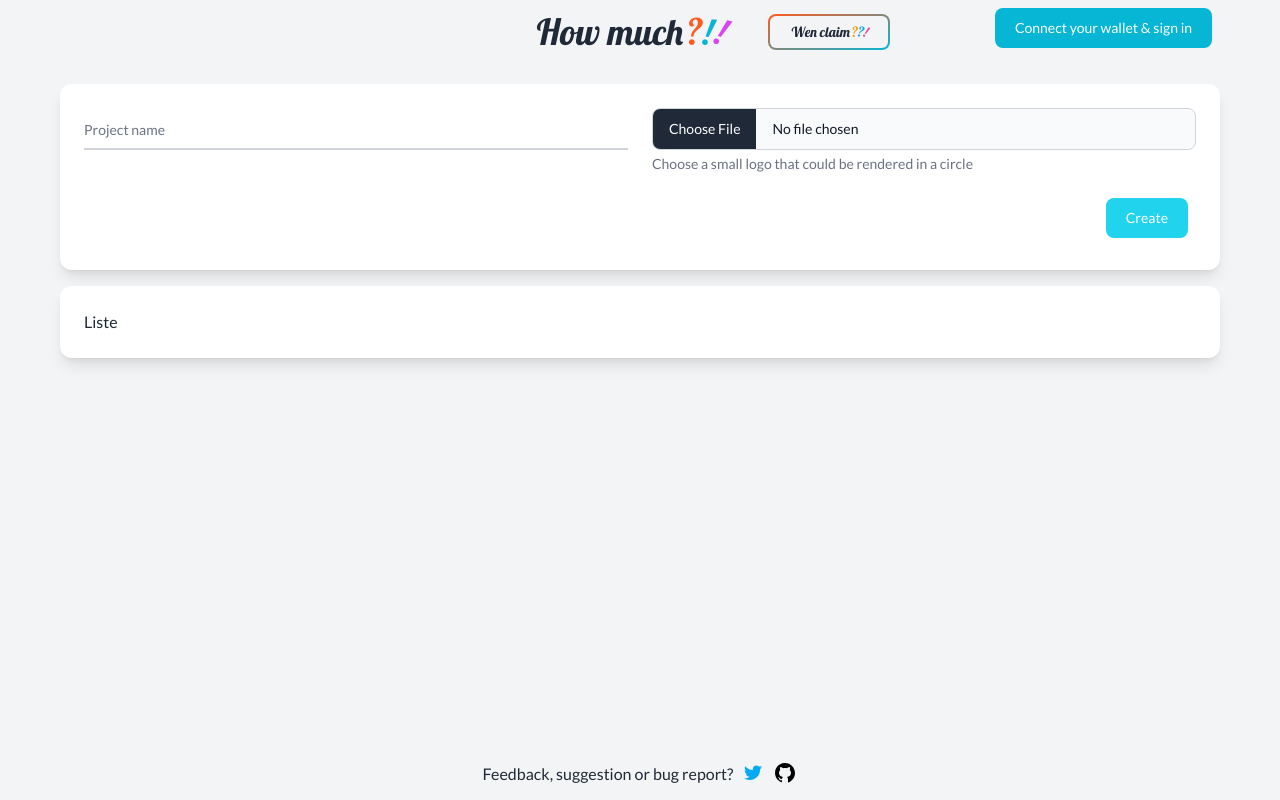
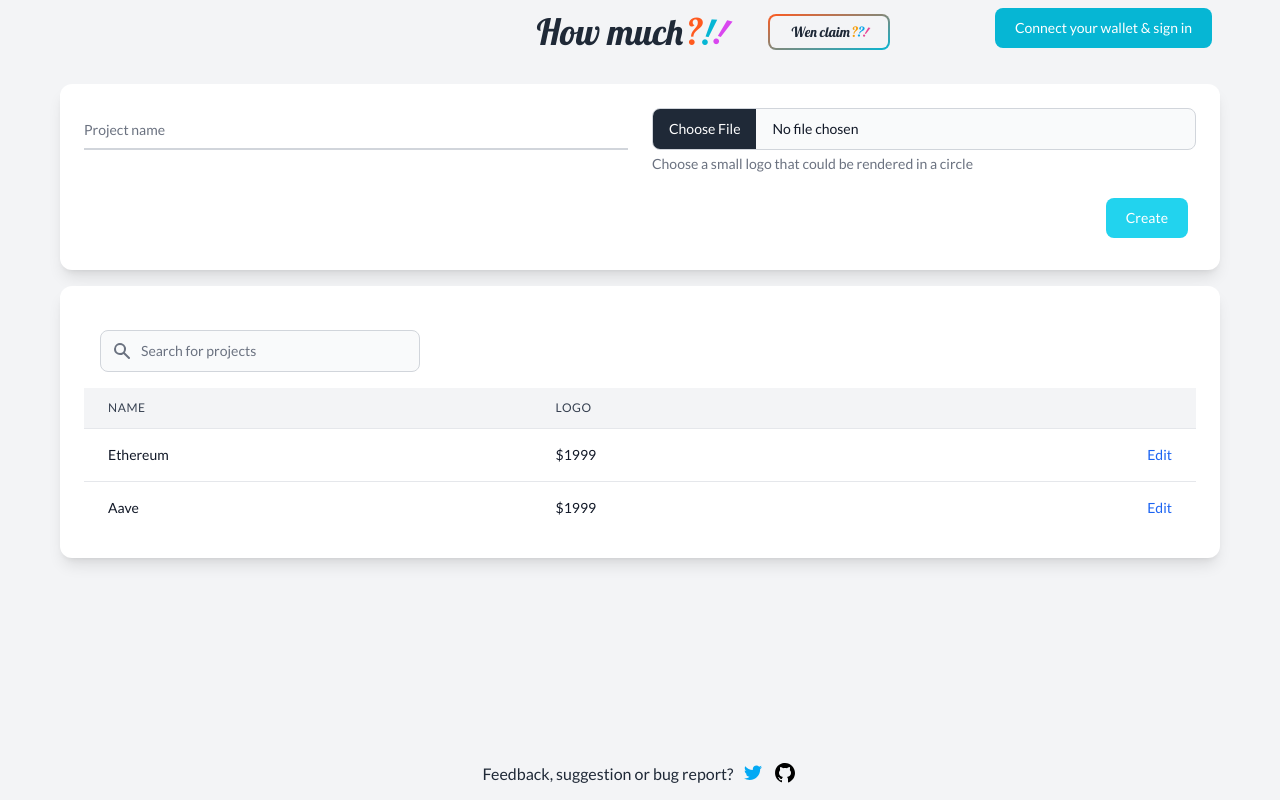
Before and after one commit to ootsun/how-much, a Next.js app: page /projects in a window 1280 px wide. Built offline with nearby package versions, Linux system fonts and the light colour scheme.

Commit message:
Page /projects

```diff
--- a/components/header/header.js
+++ b/components/header/header.js
@@ -34,10 +34,14 @@ export default function Header() {
         }
       </div>
       <h1 className="text-center text-4xl font-cursive flex-2 flex items-center mx-10">
-        <span className="m-1">How much</span>
-        <span className="text-orange-500">?</span>
-        <span className="text-cyan-500 rotate-[11deg] inline-block mr-0.5">!</span>
-        <span className="text-fuchsia-500 rotate-[22deg] inline-block m-0.5">!</span>
+        <Link href="/">
+          <a>
+            <span className="m-1">How much</span>
+            <span className="text-orange-500">?</span>
+            <span className="text-cyan-500 rotate-[11deg] inline-block mr-0.5">!</span>
+            <span className="text-fuchsia-500 rotate-[22deg] inline-block m-0.5">!</span>
+          </a>
+        </Link>
       </h1>
       <div className="flex-1 flex justify-between items-center mr-5">
         <span className="hidden md:inline-flex ">
--- /dev/null
+++ b/components/loading-circle.js
@@ -0,0 +1,14 @@
+export function LoadingCircle() {
+
+  return (
+    <svg role="status" className="inline mr-3 w-4 h-4 text-white animate-spin" viewBox="0 0 100 101" fill="none"
+         xmlns="http://www.w3.org/2000/svg">
+      <path
+        d="M100 50.5908C100 78.2051 77.6142 100.591 50 100.591C22.3858 100.591 0 78.2051 0 50.5908C0 22.9766 22.3858 0.59082 50 0.59082C77.6142 0.59082 100 22.9766 100 50.5908ZM9.08144 50.5908C9.08144 73.1895 27.4013 91.5094 50 91.5094C72.5987 91.5094 90.9186 73.1895 90.9186 50.5908C90.9186 27.9921 72.5987 9.67226 50 9.67226C27.4013 9.67226 9.08144 27.9921 9.08144 50.5908Z"
+        fill="#E5E7EB"/>
+      <path
+        d="M93.9676 39.0409C96.393 38.4038 97.8624 35.9116 97.0079 33.5539C95.2932 28.8227 92.871 24.3692 89.8167 20.348C85.8452 15.1192 80.8826 10.7238 75.2124 7.41289C69.5422 4.10194 63.2754 1.94025 56.7698 1.05124C51.7666 0.367541 46.6976 0.446843 41.7345 1.27873C39.2613 1.69328 37.813 4.19778 38.4501 6.62326C39.0873 9.04874 41.5694 10.4717 44.0505 10.1071C47.8511 9.54855 51.7191 9.52689 55.5402 10.0491C60.8642 10.7766 65.9928 12.5457 70.6331 15.2552C75.2735 17.9648 79.3347 21.5619 82.5849 25.841C84.9175 28.9121 86.7997 32.2913 88.1811 35.8758C89.083 38.2158 91.5421 39.6781 93.9676 39.0409Z"
+        fill="currentColor"/>
+    </svg>
+  );
+}
--- a/components/projects/project-form.js
+++ b/components/projects/project-form.js
@@ -1,14 +1,36 @@
 import {useForm} from 'react-hook-form';
+import {create, getUploadSignature, uploadFormData} from '../../lib/client/projectHandler.js';
+import {LoadingCircle} from '../loading-circle.js';
+import {capitalizeFirstLetter} from '../../lib/utils/stringUtils.js';
 
 export function ProjectForm() {
 
-  const {register, handleSubmit, formState} = useForm({
+  const {register, handleSubmit, formState, reset} = useForm({
     mode: 'onTouched'
   });
   let {isSubmitting, errors, isValid} = formState;
 
-  async function onSubmit(formData) {
+  async function onSubmit(form) {
+    const originalFileName = form.logo[0].name;
+    const tokens = originalFileName.split('.');
+    const extension = tokens[tokens.length - 1];
+    const fileName = form.name + '.' + extension;
+    const uploadSignature = await getUploadSignature(fileName);
+    const name = capitalizeFirstLetter(form.name);
 
+    const formData = new FormData();
+    formData.append('file', form.logo[0]);
+    formData.append('api_key', uploadSignature.apiKey);
+    formData.append('timestamp', uploadSignature.timestamp);
+    formData.append('signature', uploadSignature.signature);
+    formData.append('folder', 'projectsLogo');
+    formData.append('public_id', fileName);
+
+    const upload = await uploadFormData(formData, uploadSignature.cloudName);
+    const res = await create(name, upload.secure_url);
+    if (res) {
+      reset();
+    }
   }
 
   return (
@@ -37,20 +59,10 @@ export function ProjectForm() {
         <button type="submit"
                 className="button"
                 disabled={isSubmitting || !isValid}>
-          {isSubmitting &&
-            <svg role="status" className="inline mr-3 w-4 h-4 text-white animate-spin" viewBox="0 0 100 101" fill="none"
-                 xmlns="http://www.w3.org/2000/svg">
-              <path
-                d="M100 50.5908C100 78.2051 77.6142 100.591 50 100.591C22.3858 100.591 0 78.2051 0 50.5908C0 22.9766 22.3858 0.59082 50 0.59082C77.6142 0.59082 100 22.9766 100 50.5908ZM9.08144 50.5908C9.08144 73.1895 27.4013 91.5094 50 91.5094C72.5987 91.5094 90.9186 73.1895 90.9186 50.5908C90.9186 27.9921 72.5987 9.67226 50 9.67226C27.4013 9.67226 9.08144 27.9921 9.08144 50.5908Z"
-                fill="#E5E7EB"/>
-              <path
-                d="M93.9676 39.0409C96.393 38.4038 97.8624 35.9116 97.0079 33.5539C95.2932 28.8227 92.871 24.3692 89.8167 20.348C85.8452 15.1192 80.8826 10.7238 75.2124 7.41289C69.5422 4.10194 63.2754 1.94025 56.7698 1.05124C51.7666 0.367541 46.6976 0.446843 41.7345 1.27873C39.2613 1.69328 37.813 4.19778 38.4501 6.62326C39.0873 9.04874 41.5694 10.4717 44.0505 10.1071C47.8511 9.54855 51.7191 9.52689 55.5402 10.0491C60.8642 10.7766 65.9928 12.5457 70.6331 15.2552C75.2735 17.9648 79.3347 21.5619 82.5849 25.841C84.9175 28.9121 86.7997 32.2913 88.1811 35.8758C89.083 38.2158 91.5421 39.6781 93.9676 39.0409Z"
-                fill="currentColor"/>
-            </svg>}
+          {isSubmitting && <LoadingCircle/>}
           Create
         </button>
       </div>
     </form>
-
   );
 }
--- /dev/null
+++ b/components/projects/project-list.js
@@ -0,0 +1,66 @@
+export function ProjectList() {
+
+  return (
+    <div className="flex flex-col">
+      <div className="overflow-x-auto">
+        <div className="inline-block min-w-full align-middle dark:bg-gray-800">
+          <div className="p-4">
+            <label htmlFor="table-search" className="sr-only">Search</label>
+            <div className="relative mt-1">
+              <div className="flex absolute inset-y-0 left-0 items-center pl-3 pointer-events-none">
+                <svg className="w-5 h-5 text-gray-500 dark:text-gray-400" fill="currentColor" viewBox="0 0 20 20"
+                     xmlns="http://www.w3.org/2000/svg">
+                  <path fill-rule="evenodd"
+                        d="M8 4a4 4 0 100 8 4 4 0 000-8zM2 8a6 6 0 1110.89 3.476l4.817 4.817a1 1 0 01-1.414 1.414l-4.816-4.816A6 6 0 012 8z"
+                        clip-rule="evenodd"></path>
+                </svg>
+              </div>
+              <input type="text" id="table-search"
+                     className="bg-gray-50 border border-gray-300 text-gray-900 text-sm rounded-lg focus:ring-blue-500 focus:border-blue-500 block w-80 pl-10 p-2.5  dark:bg-gray-700 dark:border-gray-600 dark:placeholder-gray-400 dark:text-white dark:focus:ring-blue-500 dark:focus:border-blue-500"
+                     placeholder="Search for projects"/>
+            </div>
+          </div>
+          <div className="overflow-hidden">
+            <table className="min-w-full divide-y divide-gray-200 table-fixed dark:divide-gray-700">
+              <thead className="bg-gray-100 dark:bg-gray-700">
+              <tr>
+                <th scope="col"
+                    className="py-3 px-6 text-xs font-medium tracking-wider text-left text-gray-700 uppercase dark:text-gray-400">
+                  Name
+                </th>
+                <th scope="col"
+                    className="py-3 px-6 text-xs font-medium tracking-wider text-left text-gray-700 uppercase dark:text-gray-400">
+                  Logo
+                </th>
+                <th scope="col" className="relative py-3 px-6">
+                  <span className="sr-only">Edit</span>
+                </th>
+              </tr>
+              </thead>
+              <tbody className="bg-white divide-y divide-gray-200 dark:bg-gray-800 dark:divide-gray-700">
+                <tr className="hover:bg-gray-100 dark:hover:bg-gray-700">
+                  <td className="py-4 px-6 text-sm font-medium text-gray-900 whitespace-nowrap dark:text-white">
+                    Ethereum
+                  </td>
+                  <td className="py-4 px-6 text-sm font-medium text-gray-900 whitespace-nowrap dark:text-white">$1999</td>
+                  <td className="py-4 px-6 text-sm font-medium text-right whitespace-nowrap">
+                    <a href="#" className="text-blue-600 dark:text-blue-500 hover:underline">Edit</a>
+                  </td>
+                </tr>
+                <tr className="hover:bg-gray-100 dark:hover:bg-gray-700">
+                  <td className="py-4 px-6 text-sm font-medium text-gray-900 whitespace-nowrap dark:text-white">
+                    Aave
+                  </td>
+                  <td className="py-4 px-6 text-sm font-medium text-gray-900 whitespace-nowrap dark:text-white">$1999</td>
+                  <td className="py-4 px-6 text-sm font-medium text-right whitespace-nowrap">
+                    <a href="#" className="text-blue-600 dark:text-blue-500 hover:underline">Edit</a>
+                  </td>
+                </tr>
+              </tbody>
+            </table>
+          </div>
+        </div>
+      </div>
+    </div>
+  );
+}
--- /dev/null
+++ b/lib/client/projectHandler.js
@@ -0,0 +1,49 @@
+import {getJSONAuthHeader} from './authHandler.js';
+
+export const findAll = async () => {
+  const res = await fetch('/api/projects');
+  if (res.ok) {
+    return res.json();
+  }
+  return false;
+}
+
+export const getUploadSignature = async (fileName) => {
+  const res = await fetch('/api/upload-signatures', {
+    headers: getJSONAuthHeader(),
+    method: 'POST',
+    body: JSON.stringify({fileName})
+  });
+  if (res.ok) {
+    return res.json();
+  }
+  return false;
+}
+
+export const uploadFormData = async (formData, cloudName) => {
+  const url = process.env.NEXT_PUBLIC_CLOUDINARY_UPLOAD_URL.replace("CLOUD_NAME", cloudName);
+  const res = await fetch(url, {
+    method: 'POST',
+    body: formData
+  });
+  if (res.ok) {
+    return res.json();
+  }
+  return false;
+}
+
+export const create = async (name, logoUrl) => {
+  const res = await fetch('/api/projects', {
+    method: "POST",
+    headers: getJSONAuthHeader(),
+    body: JSON.stringify({
+      name,
+      logoUrl
+    }),
+  });
+  if (res.ok) {
+    return true;
+  }
+  console.log(res)
+  return false;
+}
--- /dev/null
+++ b/lib/utils/stringUtils.js
@@ -0,0 +1,3 @@
+export function capitalizeFirstLetter(string) {
+  return string.charAt(0).toUpperCase() + string.slice(1);
+}
--- a/models/Project.js
+++ b/models/Project.js
@@ -1,5 +1,5 @@
 import mongoose, {Schema} from 'mongoose'
-import User from './User.js';
+import uniqueValidator from 'mongoose-unique-validator';
 
 const ProjectSchema = new mongoose.Schema({
   id: {
@@ -16,12 +16,15 @@ const ProjectSchema = new mongoose.Schema({
   },
   name: {
     type: String,
-    required: true
+    required: true,
+    unique: true
   },
-  logo: {
-    data: Buffer,
-    contentType: String
+  logoUrl: {
+    type: String,
+    required: true,
   }
 });
 
+ProjectSchema.plugin(uniqueValidator);
+
 export default mongoose.models.Project || mongoose.model('Project', ProjectSchema)
--- a/pages/projects.js
+++ b/pages/projects.js
@@ -1,5 +1,6 @@
 import Head from 'next/head.js';
 import {ProjectForm} from '../components/projects/project-form.js';
+import {ProjectList} from '../components/projects/project-list.js';
 
 export default function Projects() {
 
@@ -13,7 +14,7 @@ export default function Projects() {
           <ProjectForm/>
         </section>
         <section className="card">
-          Liste
+          <ProjectList/>
         </section>
       </main>
     </>
```
